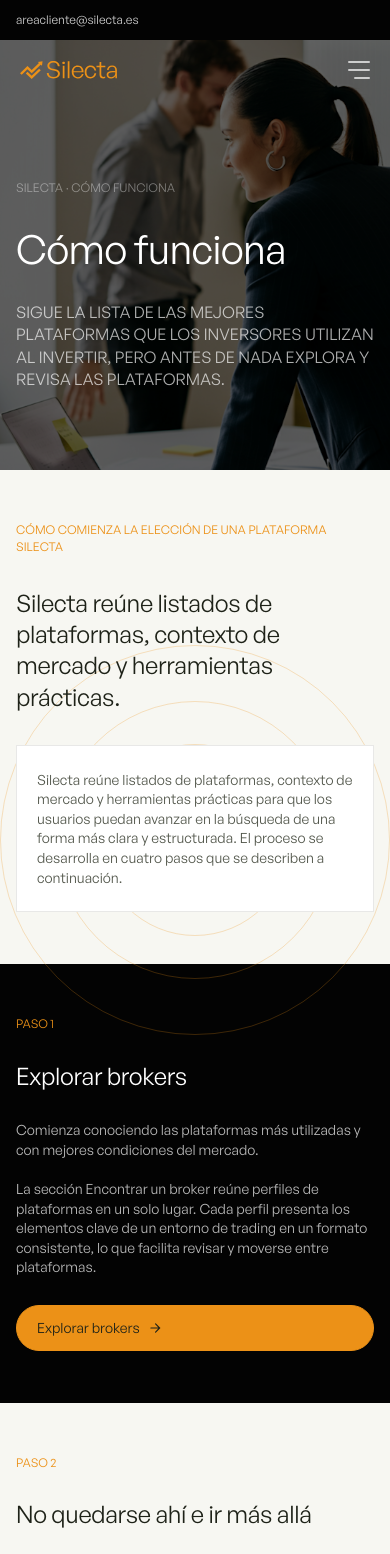
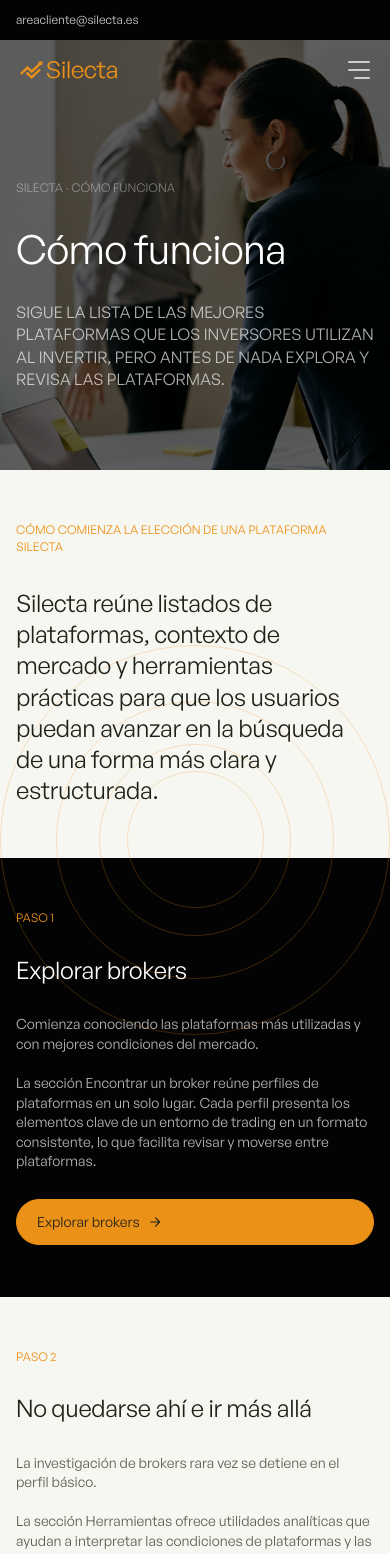
Before and after one commit to graysongirard765/selecta-front, a Next.js app: page /es/como-funciona in a window 390 px wide. Shown: the top 1554 px of the page. Built offline with nearby package versions, Linux system fonts and the light colour scheme.

Commit message:
Refactor Spanish localization strings for clarity and consistency in the user interface. Update HTML structure in the IntroSection for improved readability and remove unused contact phone details in the ContactDetailsSection. Enhance article content by simplifying headings for better comprehension.

```diff
--- a/messages/es.json
+++ b/messages/es.json
@@ -370,7 +370,7 @@
     "step3": {
       "kicker": "Paso 3",
       "title": "Ver las diferencias",
-      "body": "Después de explorar los listados y revisar el contexto, el siguiente paso es simplemente observar cómo se diferencian las plataformas.. Los usuarios suelen fijarse en los siguientes aspectos:",
+      "body": "Después de explorar los listados y revisar el contexto, el siguiente paso es simplemente observar cómo se diferencian las plataformas. <br/><br/>Los usuarios suelen fijarse en los siguientes aspectos:",
       "bulletPlatform": "Entorno de la plataforma",
       "bulletTrading": "Condiciones de trading",
       "bulletTechnology": "Tecnologías disponibles",
@@ -380,7 +380,7 @@
     "step4": {
       "kicker": "Paso 4",
       "title": "Continua tu investigación",
-      "body": "Una vez que una plataforma capte tu atención ya sea porque patrocine a tu equipo favorito, algún amigo o conocido te haya hablado de ella puedes seguir explorándola directamente.<br/><br/>Silecta no abre cuentas, no gestiona transacciones ni participa en actividades de trading. El servicio se centra en organizar la información de brokers para que los usuarios puedan revisar las plataformas antes de avanzar por su cuenta.Silecta no abre cuentas, no gestiona transacciones ni participa en actividades de trading. El servicio se centra en organizar la información de brokers para que los usuarios puedan revisar las plataformas antes de avanzar por su cuenta.",
+      "body": "Una vez que una plataforma capte tu atención ya sea porque patrocine a tu equipo favorito, algún amigo o conocido te haya hablado de ella puedes seguir explorándola directamente.<br/><br/>Silecta no abre cuentas, no gestiona transacciones ni participa en actividades de trading. El servicio se centra en organizar la información de brokers para que los usuarios puedan revisar las plataformas antes de avanzar por su cuenta.",
       "ctaPrimary": "Encontrar un broker"
     },
     "hero": {
@@ -390,7 +390,7 @@
     },
     "intro": {
       "kicker": "Cómo comienza la elección de una plataforma Silecta",
-      "title": "Silecta reúne listados de plataformas, contexto de mercado y herramientas prácticas.",
+      "title": "Silecta reúne listados de plataformas, contexto de mercado y herramientas prácticas para que los usuarios puedan avanzar en la búsqueda de una forma más clara y estructurada.",
       "body": "Silecta reúne listados de plataformas, contexto de mercado y herramientas prácticas para que los usuarios puedan avanzar en la búsqueda de una forma más clara y estructurada. El proceso se desarrolla en cuatro pasos que se describen a continuación."
     },
     "explore": {
--- a/src/app/[locale]/como-funciona/components/IntroSection/IntroSection.tsx
+++ b/src/app/[locale]/como-funciona/components/IntroSection/IntroSection.tsx
@@ -19,9 +19,7 @@
         <div className={styles.content}>
           <p className={styles.kicker}>{kicker}</p>
           <h2 className={styles.title}>{title}</h2>
-          <div className={styles.card}>
-            <p className={styles.cardText}>{body}</p>
-          </div>
+
         </div>
       </div>
     </section>
--- a/src/app/[locale]/como-funciona/page.tsx
+++ b/src/app/[locale]/como-funciona/page.tsx
@@ -116,7 +116,7 @@
         })}
         title={t("intro.title", {
           fallback:
-            "Silecta reúne listados de plataformas, contexto de mercado y herramientas prácticas.",
+            "Silecta reúne listados de plataformas, contexto de mercado y herramientas prácticas para que los usuarios puedan avanzar en la búsqueda de una forma más clara y estructurada.",
         })}
         body={t("intro.body", {
           fallback:
```
Also changed, not shown: src/app/[locale]/contacto/components/ContactDetailsSection/ContactDetailsSection.tsx (+5 -5 lines), src/features/articles/lib/es/la-informacion-estructurada-facilita-la-seleccion.md (+4 -4 lines).
